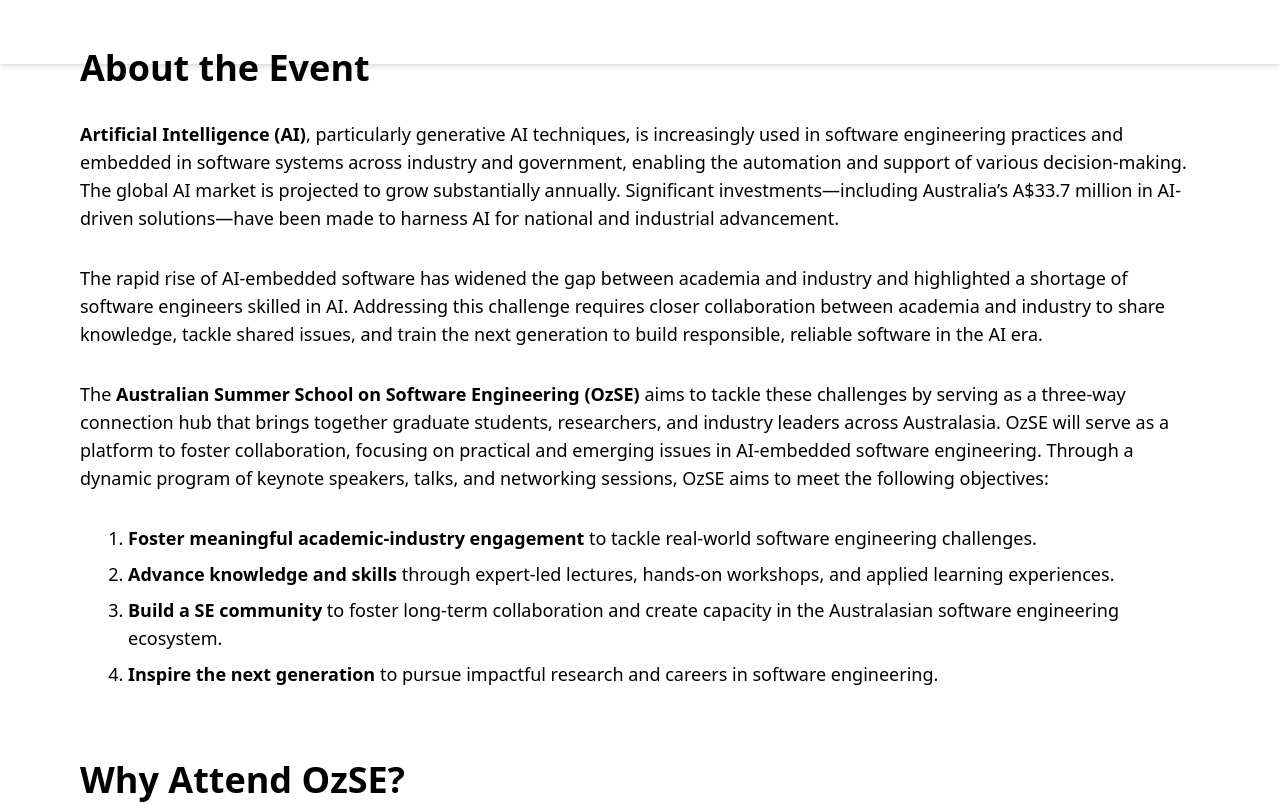
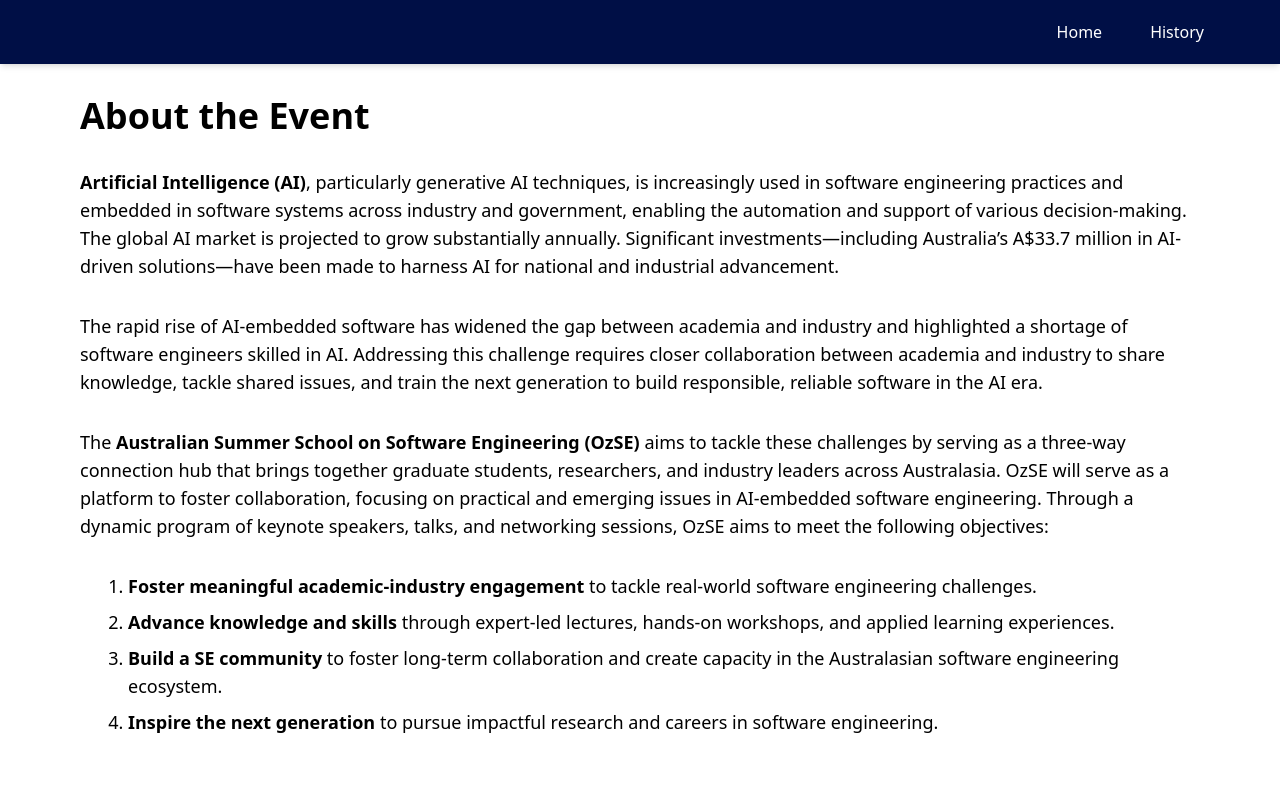
Before and after one commit to ozse-school/ozse-school.github.io, a React (Vite) app: page /history in a window 1280 px wide. Shown: the top 804 px of the page. Built offline with nearby package versions, Linux system fonts and the light colour scheme.

Commit message:
deploy history page

```diff
--- a/src/HistoryPage.jsx
+++ b/src/HistoryPage.jsx
@@ -2,10 +2,15 @@
 import AboutEvent from "./HistoryPage/AboutEvent";
 import Attending from "./HistoryPage/Attending";
 import History from "./HistoryPage/History";
+import {useLocation} from "react-router-dom";
 
 function HistoryPage() {
+    const location = useLocation();
+    const currentPath = location.pathname;
+    const isHomePage = currentPath === "/"
+
   return (
-    <div>
+    <div className={`${!isHomePage && "mt-12"}`}>
         <AboutEvent/>
         <Attending/>
         <History/>
--- a/src/HistoryPage/History.jsx
+++ b/src/HistoryPage/History.jsx
@@ -1,9 +1,10 @@
 import React from "react";
 
 function History({ id }) {
+
     return (
         <div
-            className="flex flex-col items-center justify-center space-y-8 px-4"
+            className={`"flex flex-col items-center justify-center space-y-8 px-4"`}
             id={id}
         >
             <div className="flex flex-col pt-12 pb-6 space-y-8 md:px-4 md:text-lg max-w-6xl w-full">
--- a/src/components/Navbar.jsx
+++ b/src/components/Navbar.jsx
@@ -1,8 +1,72 @@
 import React, { useState, useEffect } from "react";
+import { useLocation } from "react-router-dom";
+
+const scrollToCenter = (id, setIsOpen) => {
+  const element = document.getElementById(id);
+  if (!element) return;
+
+  const elementRect = element.getBoundingClientRect();
+  const absoluteElementTop = elementRect.top + window.pageYOffset;
+  const middleScreen = window.innerHeight / 2;
+  const elementMiddle = elementRect.height / 2;
+
+  const scrollTo = absoluteElementTop - middleScreen + elementMiddle;
+
+  window.scrollTo({
+    top: scrollTo,
+    behavior: "smooth",
+  });
+
+  setIsOpen(false);
+};
+
+function MainPageMenu(setIsOpen) {
+  return [
+    { id: "hero", label: "About" },
+    { id: "support", label: "Supporter" },
+    { id: "history", label: "History", to: "/history" }
+  ].map(({ id, label, to }) => {
+      if(to === undefined) {
+        return <button
+            key={id}
+            onClick={() => scrollToCenter(id, setIsOpen)}
+            className="px-3 py-2 hover:underline focus:outline-none focus:ring-2 focus:ring-white rounded"
+        >
+          {label}
+        </button>
+      }
+    return <a
+        key={id}
+        href={to}
+        className="px-3 py-2 hover:underline focus:outline-none focus:ring-2 focus:ring-white rounded"
+    >
+      {label}
+    </a>
+  })
+}
+
+function OtherPageMenu() {
+  return [
+    { id: "home", label: "Home", to: "/" },
+    { id: "history", label: "History", to: "/history" }
+  ].map(({ id, label, to }) => (
+      <a
+          key={id}
+          href={to}
+          className="px-3 py-2 hover:underline focus:outline-none focus:ring-2 focus:ring-white rounded"
+      >
+        {label}
+      </a>
+  ))
+}
 
 function Navbar() {
   const [isOpen, setIsOpen] = useState(false);
   const [isTop, setIsTop] = useState(true);
+
+  const location = useLocation();
+  const currentPath = location.pathname;
+  const isHomePage = currentPath === "/"
 
   useEffect(() => {
     const onScroll = () => {
@@ -13,30 +77,11 @@
     return () => window.removeEventListener("scroll", onScroll);
   }, []);
 
-  const scrollToCenter = (id) => {
-    const element = document.getElementById(id);
-    if (!element) return;
-
-    const elementRect = element.getBoundingClientRect();
-    const absoluteElementTop = elementRect.top + window.pageYOffset;
-    const middleScreen = window.innerHeight / 2;
-    const elementMiddle = elementRect.height / 2;
-
-    const scrollTo = absoluteElementTop - middleScreen + elementMiddle;
-
-    window.scrollTo({
-      top: scrollTo,
-      behavior: "smooth",
-    });
-
-    setIsOpen(false);
-  };
-
   return (
     <nav
       className={`fixed top-0 left-0 right-0 z-50 px-4 py-3 shadow-md transition-colors duration-300 ${
         isTop ? "bg-transparent text-white" : "bg-[#000F46] text-white"
-      }`}
+      } ${!isHomePage && "!bg-[#000F46]"}`}
     >
       <div className="flex items-center justify-between max-w-6xl mx-auto">
         <div className="text-xl font-bold select-none"></div>
@@ -73,21 +118,7 @@
         </button>
 
         <div className="hidden md:flex md:space-x-6 md:items-center">
-          {[
-            { id: "hero", label: "About" },
-            // { id: "agenda", label: "Agenda" },
-            // { id: "register", label: "Register" },
-            { id: "support", label: "Supporter" },
-            // { id: "contact", label: "Contact" },
-          ].map(({ id, label }) => (
-            <button
-              key={id}
-              onClick={() => scrollToCenter(id)}
-              className="px-3 py-2 hover:underline focus:outline-none focus:ring-2 focus:ring-white rounded"
-            >
-              {label}
-            </button>
-          ))}
+          { isHomePage ? MainPageMenu(setIsOpen) : OtherPageMenu() }
         </div>
       </div>
 
```
